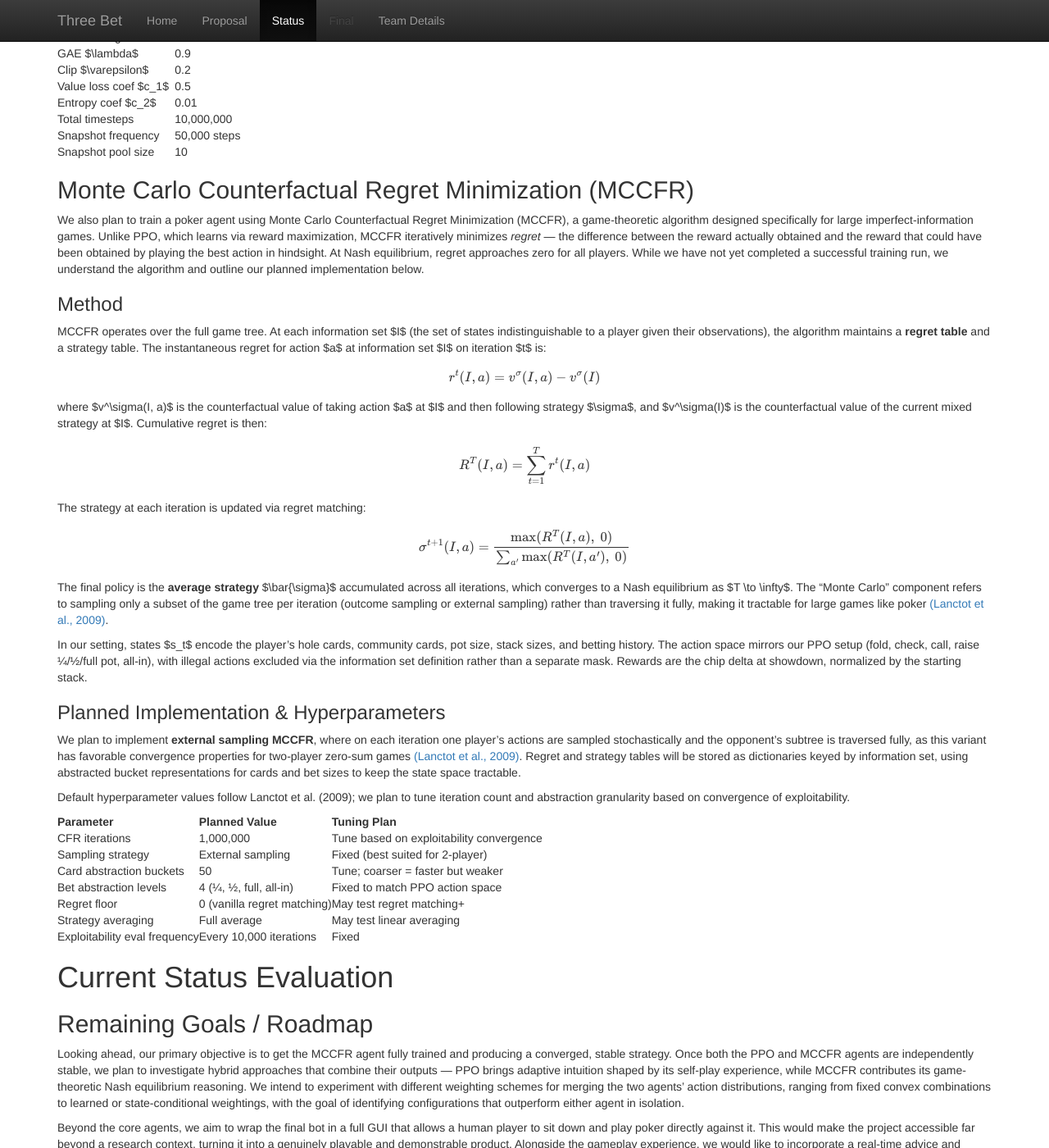
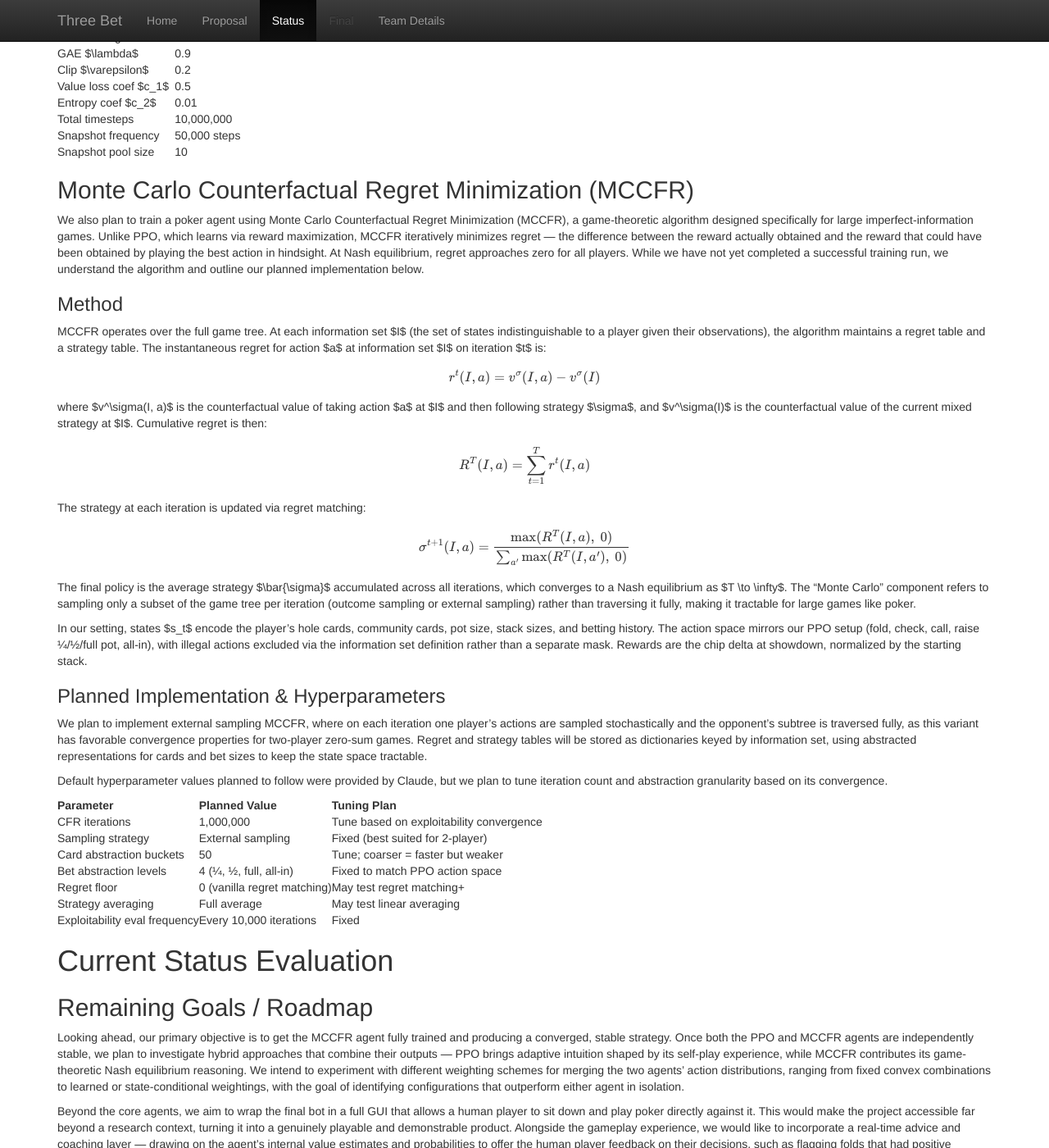
Before and after one commit to AdithyaBollu/Group42-Three-Bet, a Jekyll site: the page built from docs/status.md, in a window 1280 px wide and 1400 px high, scrolled down 1052 px. Shown: the whole window at 82% size. Built offline with Jekyll 4.4.1, drawn with Linux system fonts in a browser that asks for light colours; formulas are drawn with MathJax 3.

Commit message:
clarified a few portions
Refine text for clarity and remove redundant phrases in the MCCFR section.

```diff
--- a/docs/status.md
+++ b/docs/status.md
@@ -61,7 +61,7 @@ Values initially followed recommended defaults suggested by Claude AI; the large
 ## Monte Carlo Counterfactual Regret Minimization (MCCFR)
 
 We also plan to train a poker agent using Monte Carlo Counterfactual Regret Minimization (MCCFR), a game-theoretic algorithm designed
-specifically for large imperfect-information games. Unlike PPO, which learns via reward maximization, MCCFR iteratively minimizes *regret* —
+specifically for large imperfect-information games. Unlike PPO, which learns via reward maximization, MCCFR iteratively minimizes regret —
 the difference between the reward actually obtained and the reward that could have been obtained by playing the best action in hindsight.
 At Nash equilibrium, regret approaches zero for all players. While we have not yet completed a successful training run, we understand the
 algorithm and outline our planned implementation below.
@@ -69,7 +69,7 @@ algorithm and outline our planned implementation below.
 ### Method
 
 MCCFR operates over the full game tree. At each information set $I$ (the set of states indistinguishable to a player given their observations),
-the algorithm maintains a **regret table** and a strategy table. The instantaneous regret for action $a$ at information set $I$ on iteration $t$ is:
+the algorithm maintains a regret table and a strategy table. The instantaneous regret for action $a$ at information set $I$ on iteration $t$ is:
 
 $$r^t(I, a) = v^\sigma(I, a) - v^\sigma(I)$$
 
@@ -82,15 +82,15 @@ The strategy at each iteration is updated via regret matching:
 
 $$\sigma^{t+1}(I, a) = \frac{\max(R^T(I, a),\ 0)}{\sum_{a'} \max(R^T(I, a'),\ 0)}$$
 
-The final policy is the **average strategy** $\bar{\sigma}$ accumulated across all iterations, which converges to a Nash equilibrium as $T \to \infty$. The "Monte Carlo" component refers to sampling only a subset of the game tree per iteration (outcome sampling or external sampling) rather than traversing it fully, making it tractable for large games like poker [(Lanctot et al., 2009)](https://papers.nips.cc/paper/2009/hash/00411460f7c92d2124a67ea0f4cb5f85-Abstract.html).
+The final policy is the average strategy $\bar{\sigma}$ accumulated across all iterations, which converges to a Nash equilibrium as $T \to \infty$. The "Monte Carlo" component refers to sampling only a subset of the game tree per iteration (outcome sampling or external sampling) rather than traversing it fully, making it tractable for large games like poker.
 
 In our setting, states $s_t$ encode the player's hole cards, community cards, pot size, stack sizes, and betting history. The action space mirrors our PPO setup (fold, check, call, raise ¼/½/full pot, all-in), with illegal actions excluded via the information set definition rather than a separate mask. Rewards are the chip delta at showdown, normalized by the starting stack.
 
 ### Planned Implementation & Hyperparameters
 
-We plan to implement **external sampling MCCFR**, where on each iteration one player's actions are sampled stochastically and the opponent's subtree is traversed fully, as this variant has favorable convergence properties for two-player zero-sum games [(Lanctot et al., 2009)](https://papers.nips.cc/paper/2009/hash/00411460f7c92d2124a67ea0f4cb5f85-Abstract.html). Regret and strategy tables will be stored as dictionaries keyed by information set, using abstracted bucket representations for cards and bet sizes to keep the state space tractable.
+We plan to implement external sampling MCCFR, where on each iteration one player's actions are sampled stochastically and the opponent's subtree is traversed fully, as this variant has favorable convergence properties for two-player zero-sum games. Regret and strategy tables will be stored as dictionaries keyed by information set, using abstracted representations for cards and bet sizes to keep the state space tractable.
 
-Default hyperparameter values follow Lanctot et al. (2009); we plan to tune iteration count and abstraction granularity based on convergence of exploitability.
+Default hyperparameter values planned to follow were provided by Claude, but we plan to tune iteration count and abstraction granularity based on its convergence.
 
 | Parameter | Planned Value | Tuning Plan |
 |---|---|---|
```
